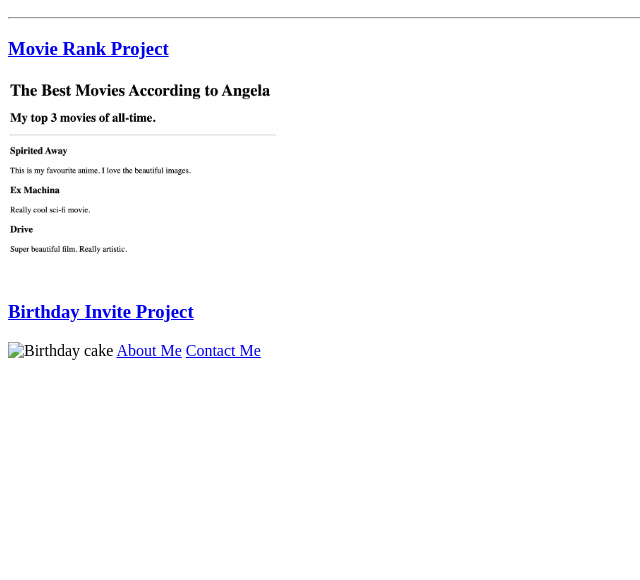
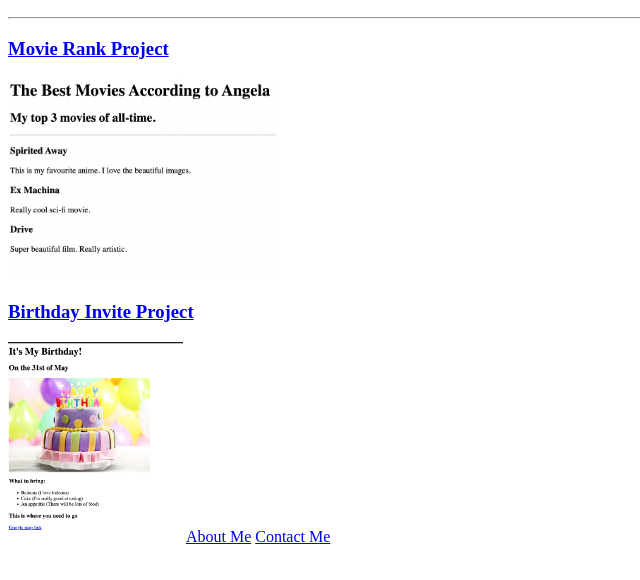
Before and after one commit to Loba31/html.portfolio, a plain HTML site: page index.html in a window 1280 px wide. Shown: the part 110-690 px from the top of the page, without its empty margins (0-640 px from the left). Drawn offline with Linux system fonts and the light colour scheme.

Commit message:
Add files via upload

```diff
--- a/index.html
+++ b/index.html
@@ -11,7 +11,7 @@
      <h3><a href="./public/movie-ranking.html">Movie Rank Project</a></h3>
       <img src="./assets/images/movie-ranking.png" height="200" alt="Movie Ranking"/>
      <h3><a href="./public/birthday-invite.html">Birthday Invite Project</a></h3>
-      <img src="./assets/images/birthday-invite.png" height="200" alt="Birthday cake"/>
+      <img src="./assets/images/Screen Shot 2025-05-12 at 11.11.23 PM.png" height="200" alt="Birthday cake"/>
       <a href="./public/about.html">About Me</a> <a href="./public/contact.html">Contact Me</a>
  </body>
 </html>
```
